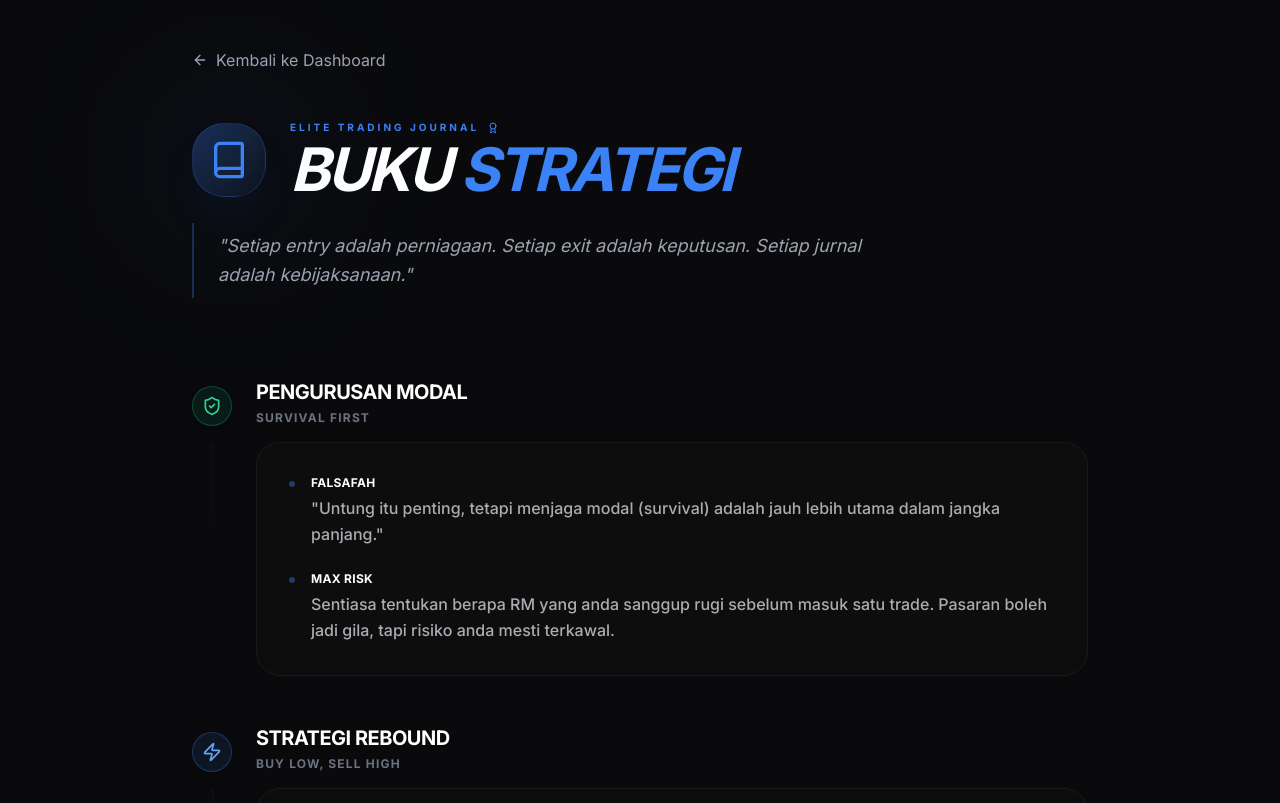
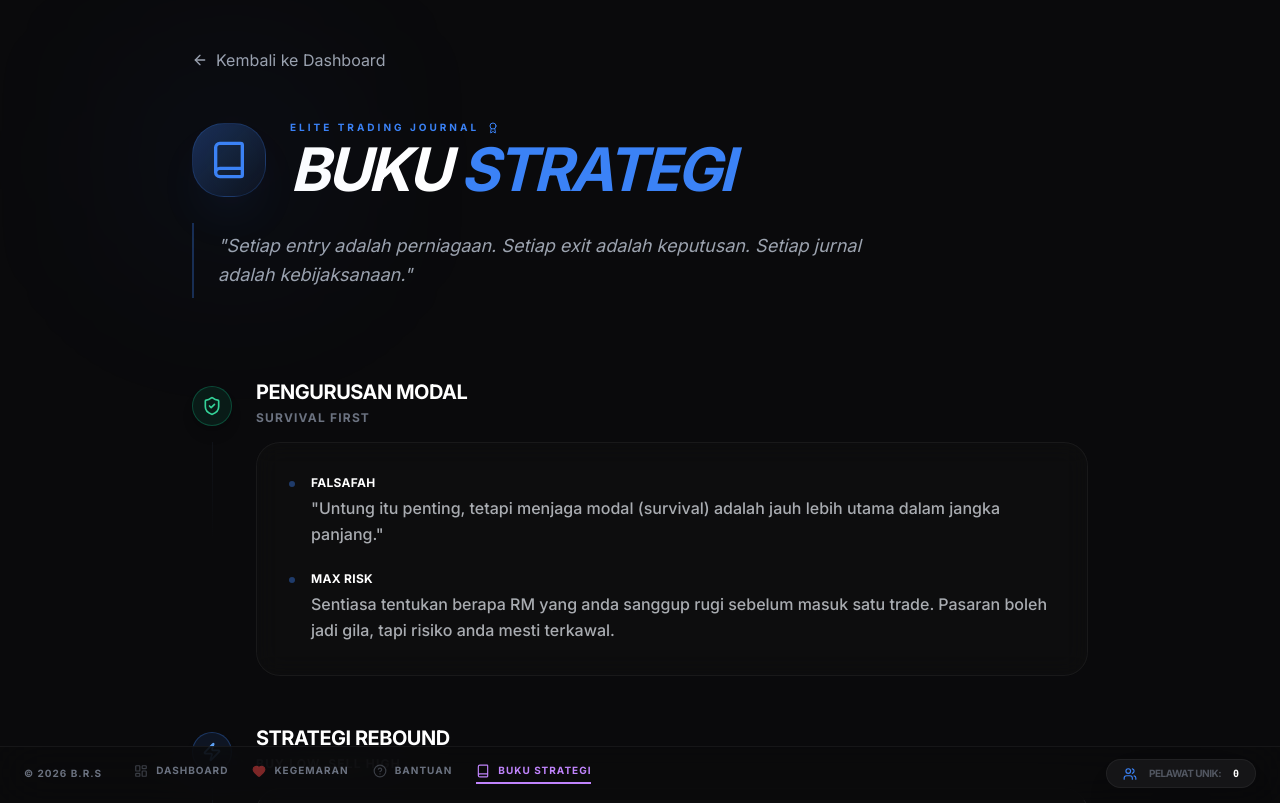
Before and after one commit to amanmana/usstock, a React (Vite) app: page /journal in a window 1280 px wide. Shown: the top 803 px of the page. Built offline with nearby package versions, Linux system fonts and the light colour scheme; no server answers.

Commit message:
Implement Global Navigation Footer and standardize layout

```diff
--- a/src/App.jsx
+++ b/src/App.jsx
@@ -4,6 +4,7 @@ import Dashboard from './pages/Dashboard';
 import Help from './pages/Help';
 import Favourites from './pages/Favourites';
 import AdviceJournal from './pages/AdviceJournal';
+import Footer from './components/Footer';
 
 function App() {
     return (
@@ -14,6 +15,7 @@ function App() {
                 <Route path="/favourites" element={<Favourites />} />
                 <Route path="/journal" element={<AdviceJournal />} />
             </Routes>
+            <Footer />
         </Router>
     );
 }
--- /dev/null
+++ b/src/components/Footer.jsx
@@ -0,0 +1,64 @@
+import React, { useState, useEffect } from 'react';
+import { Link, useLocation } from 'react-router-dom';
+import { Heart, Users, Book, HelpCircle, LayoutDashboard } from 'lucide-react';
+
+const Footer = () => {
+    const [visitorCount, setVisitorCount] = useState(0);
+    const location = useLocation();
+
+    useEffect(() => {
+        // Fetch unique visitors
+        fetch('/.netlify/functions/visitors')
+            .then(res => res.json())
+            .then(data => setVisitorCount(data.count || 0))
+            .catch(err => console.error("Error fetching visitor count:", err));
+    }, [location.pathname]); // Refresh on navigation to show latest if needed
+
+    const navLinks = [
+        { to: '/', label: 'Dashboard', icon: <LayoutDashboard className="w-3.5 h-3.5" />, color: 'gray' },
+        { to: '/favourites', label: 'Kegemaran', icon: <Heart className="w-3.5 h-3.5 fill-red-500 text-red-500" />, color: 'red' },
+        { to: '/help', label: 'Bantuan', icon: <HelpCircle className="w-3.5 h-3.5" />, color: 'primary' },
+        { to: '/journal', label: 'Buku Strategi', icon: <Book className="w-3.5 h-3.5" />, color: 'purple' },
+    ];
+
+    return (
+        <footer className="fixed bottom-0 left-0 w-full bg-[#0a0a0c]/80 backdrop-blur-xl border-t border-white/5 py-3 px-6 flex flex-col md:flex-row justify-between items-center z-[100] gap-4">
+            <div className="flex items-center gap-4 md:gap-8 flex-wrap justify-center">
+                <div className="text-[10px] text-gray-500 uppercase tracking-widest font-black hidden lg:block">
+                    &copy; 2026 B.R.S
+                </div>
+
+                <div className="flex items-center gap-4 md:gap-6">
+                    {navLinks.map((link) => {
+                        const isActive = location.pathname === link.to;
+                        return (
+                            <Link
+                                key={link.to}
+                                to={link.to}
+                                className={`
+                                    flex items-center gap-2 text-[10px] uppercase tracking-widest font-black transition-all group
+                                    ${isActive
+                                        ? `text-${link.color === 'primary' ? 'primary' : link.color + '-400'} border-b-2 border-current pb-1`
+                                        : 'text-gray-500 hover:text-white pb-1 border-b-2 border-transparent'}
+                                `}
+                            >
+                                <span className={`${isActive ? 'opacity-100' : 'opacity-50 group-hover:opacity-100'} transition-opacity`}>
+                                    {link.icon}
+                                </span>
+                                {link.label}
+                            </Link>
+                        );
+                    })}
+                </div>
+            </div>
+
+            <div className="flex items-center gap-3 text-[10px] text-gray-500 font-black bg-white/5 px-4 py-1.5 rounded-full border border-white/5 shadow-2xl">
+                <Users className="w-3.5 h-3.5 text-primary" />
+                <span className="tracking-tighter uppercase opacity-70">Pelawat Unik:</span>
+                <span className="text-white font-mono">{(visitorCount || 0).toLocaleString()}</span>
+            </div>
+        </footer>
+    );
+};
+
+export default Footer;
--- a/src/pages/Dashboard.jsx
+++ b/src/pages/Dashboard.jsx
@@ -37,17 +37,10 @@ function Dashboard() {
   const [selectedStock, setSelectedStock] = useState(null);
   const [isAnalyzing, setIsAnalyzing] = useState(false);
   const [dataMode, setDataMode] = useState('hybrid');
-  const [visitorCount, setVisitorCount] = useState(0);
   const [systemStats, setSystemStats] = useState(null);
   const [activeTab, setActiveTab] = useState('rebound'); // 'rebound' or 'momentum'
 
   useEffect(() => {
-    // Fetch unique visitors
-    fetch('/.netlify/functions/visitors')
-      .then(res => res.json())
-      .then(data => setVisitorCount(data.count || 0))
-      .catch(err => console.error("Error fetching visitor count:", err));
-
     // Fetch system status & handle auto-mode-switch
     fetch('/.netlify/functions/systemStatus')
       .then(res => res.json())
@@ -511,39 +504,6 @@ function Dashboard() {
         )}
       </div>
 
-      {/* Footer / Visitor Counter */}
-      <footer className="fixed bottom-0 left-0 w-full bg-background/80 backdrop-blur-md border-t border-border py-2 px-6 flex justify-between items-center z-40">
-        <div className="flex items-center gap-6">
-          <div className="text-[10px] text-gray-500 uppercase tracking-widest font-medium">
-            &copy; 2026 Bursa Rebound Screener
-          </div>
-          <Link
-            to="/favourites"
-            className="flex items-center gap-1.5 text-[10px] text-red-500 hover:text-white uppercase tracking-widest font-bold border-b border-red-500/30 hover:border-white transition-all"
-          >
-            <Heart className="w-3 h-3 fill-red-500" />
-            Kegemaran Saya
-          </Link>
-          <Link
-            to="/help"
-            className="text-[10px] text-primary hover:text-white uppercase tracking-widest font-bold border-b border-primary/30 hover:border-white transition-all"
-          >
-            Help / Panduan
-          </Link>
-          <Link
-            to="/journal"
-            className="flex items-center gap-1.5 text-[10px] text-purple-400 hover:text-white uppercase tracking-widest font-bold border-b border-purple-500/30 hover:border-white transition-all"
-          >
-            <Book className="w-3 h-3" />
-            Buku Strategi
-          </Link>
-        </div>
-        <div className="flex items-center gap-2 text-[10px] text-gray-500 font-bold bg-white/5 px-3 py-1 rounded-full border border-white/5">
-          <Users className="w-3 h-3 text-primary" />
-          <span>PELAWAT UNIK: <span className="text-white">{(visitorCount || 0).toLocaleString()}</span></span>
-        </div>
-      </footer>
-
       {/* On-demand Analysis Loader */}
       {isAnalyzing && (
         <div className="fixed inset-0 z-[100] flex items-center justify-center bg-black/60 backdrop-blur-md">
```
